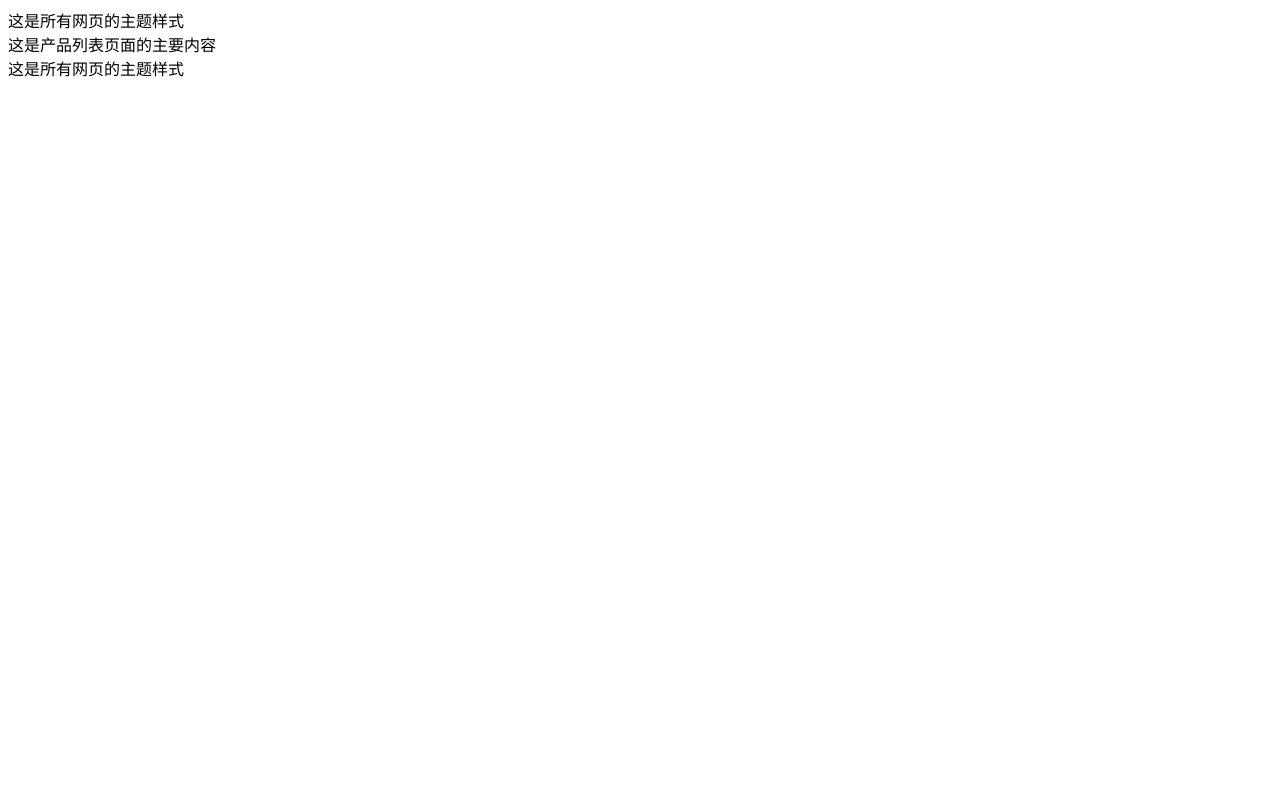
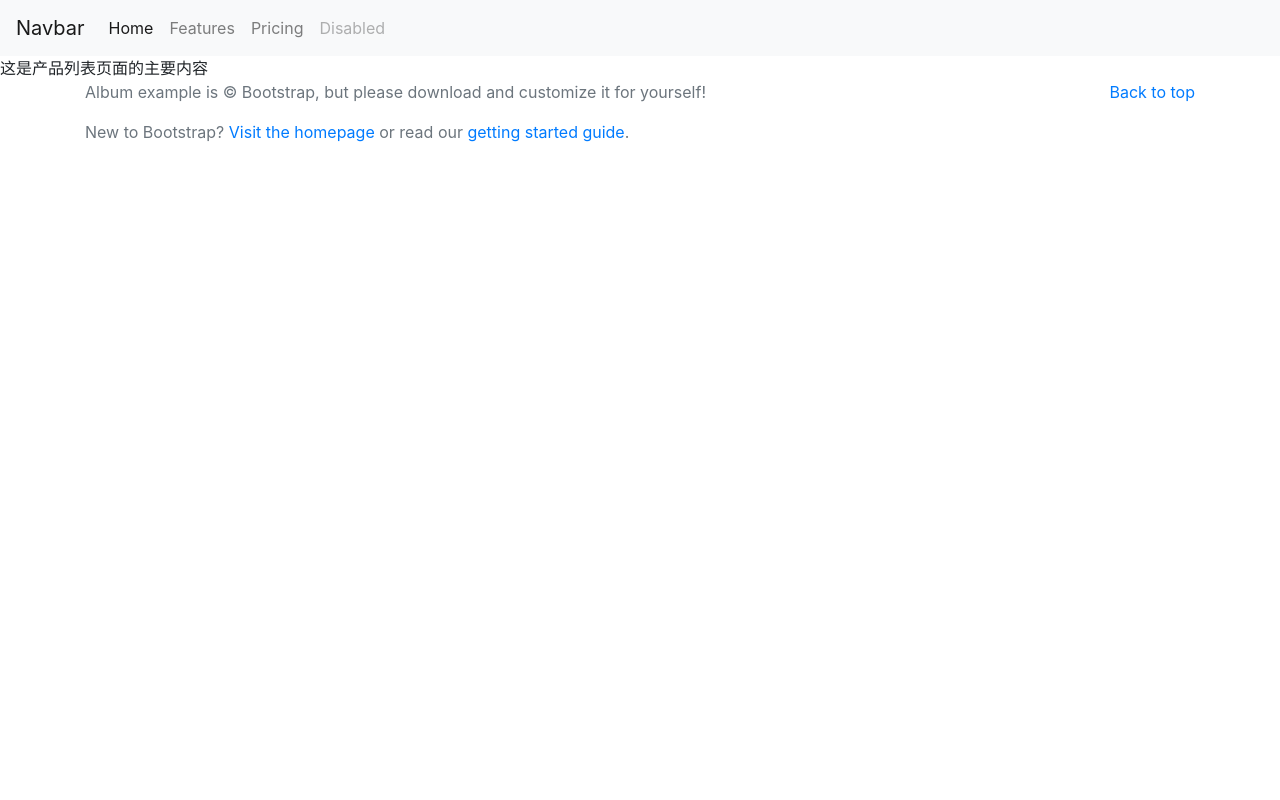
Before and after one commit to GuoHengZhi/product_hunt, a Django app: page / in a window 1280 px wide. Run offline with Django 3.2, Linux system fonts and the light colour scheme; some libraries are stand-ins or nearby versions.

Commit message:
简单制作了主题样式

```diff
--- a/templates/theme.html
+++ b/templates/theme.html
@@ -1,6 +1,65 @@
-这是所有网页的主题样式
-<br>
+<!--
+<h1>这是主页</h1>
+{% for gallery in gallerys.all %}
+{{gallery.description}}
+<img src = "{{gallery.image.url}}">
+{% endfor %}
+-->
+
+<!doctype html>
+<html lang="en">
+{% load staticfiles %}
+  <head>
+    <meta charset="utf-8">
+    <meta name="viewport" content="width=device-width, initial-scale=1, shrink-to-fit=no">
+    <meta name="description" content="">
+    <meta name="author" content="">
+    <link rel="icon" href="/docs/4.1/assets/img/favicons/favicon.ico">
+
+    <title>Album example for Bootstrap</title>
+
+    <link rel="canonical" href="https://getbootstrap.com/docs/4.1/examples/album/">
+
+    <!-- Bootstrap core CSS -->
+    <link href="../../dist/css/bootstrap.min.css" rel="stylesheet">
+      <link rel="stylesheet" href="https://stackpath.bootstrapcdn.com/bootstrap/4.3.1/css/bootstrap.min.css" integrity="sha384-ggOyR0iXCbMQv3Xipma34MD+dH/1fQ784/j6cY/iJTQUOhcWr7x9JvoRxT2MZw1T" crossorigin="anonymous">
+
+  </head>
+
+  <body>
+  <nav class="navbar navbar-expand-lg navbar-light bg-light">
+  <a class="navbar-brand" href="#">Navbar</a>
+  <button class="navbar-toggler" type="button" data-toggle="collapse" data-target="#navbarNavAltMarkup" aria-controls="navbarNavAltMarkup" aria-expanded="false" aria-label="Toggle navigation">
+    <span class="navbar-toggler-icon"></span>
+  </button>
+  <div class="collapse navbar-collapse" id="navbarNavAltMarkup">
+    <div class="navbar-nav">
+      <a class="nav-item nav-link active" href="#">Home <span class="sr-only">(current)</span></a>
+      <a class="nav-item nav-link" href="#">Features</a>
+      <a class="nav-item nav-link" href="#">Pricing</a>
+      <a class="nav-item nav-link disabled" href="#" tabindex="-1" aria-disabled="true">Disabled</a>
+    </div>
+  </div>
+</nav>
 {% block content%}
+
 {% endblock content%}
-<br>
-这是所有网页的主题样式
+
+    <footer class="text-muted">
+      <div class="container">
+        <p class="float-right">
+          <a href="#">Back to top</a>
+        </p>
+        <p>Album example is &copy; Bootstrap, but please download and customize it for yourself!</p>
+        <p>New to Bootstrap? <a href="../../">Visit the homepage</a> or read our <a href="../../getting-started/">getting started guide</a>.</p>
+      </div>
+    </footer>
+
+    <!-- Bootstrap core JavaScript
+    ================================================== -->
+    <!-- Placed at the end of the document so the pages load faster -->
+    <script src="https://code.jquery.com/jquery-3.3.1.slim.min.js" integrity="sha384-q8i/X+965DzO0rT7abK41JStQIAqVgRVzpbzo5smXKp4YfRvH+8abtTE1Pi6jizo" crossorigin="anonymous"></script>
+    <script src="https://cdnjs.cloudflare.com/ajax/libs/popper.js/1.14.7/umd/popper.min.js" integrity="sha384-UO2eT0CpHqdSJQ6hJty5KVphtPhzWj9WO1clHTMGa3JDZwrnQq4sF86dIHNDz0W1" crossorigin="anonymous"></script>
+    <script src="https://stackpath.bootstrapcdn.com/bootstrap/4.3.1/js/bootstrap.min.js" integrity="sha384-JjSmVgyd0p3pXB1rRibZUAYoIIy6OrQ6VrjIEaFf/nJGzIxFDsf4x0xIM+B07jRM" crossorigin="anonymous"></script>
+  </body>
+</html>
```
Also changed, not shown: account/migrations/0001_initial.py (added), products/migrations/0001_initial.py (added).
